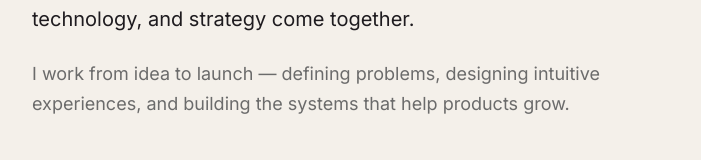
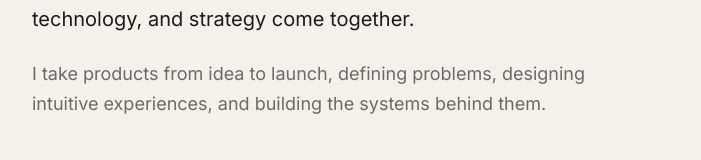
Before and after one commit to ma-boles/mbolesdev, a Next.js app: page / in a window 1280 px wide. Shown: the part 420-580 px from the top of the page, without its empty margins (56-757 px from the left). Built offline with nearby package versions, Linux system fonts and the light colour scheme.

Commit message:
git commit -m "Removed unused code and updated text"

```diff
--- a/src/app/components/Hero.js
+++ b/src/app/components/Hero.js
@@ -1,40 +1,3 @@
-// export default function Hero() {
-//   return (
-//     <section className="mx-auto flex min-h-screen max-w-6xl flex-col justify-center px-6 py-24">
-//       <p className="mb-6 text-sm uppercase tracking-[0.2em] text-[#8A7F8D]">
-//         Product Engineer
-//       </p>
-
-//       <h1 className="max-w-4xl font-serif text-6xl leading-tight text-[#1E1B1F] md:text-8xl">
-//         Building thoughtful,
-//         <br />
-//         user-centered products.
-//       </h1>
-
-//       <p className="mt-8 max-w-2xl text-lg leading-relaxed text-[#6B5B73]">
-//         I build products at the intersection of strategy, design, and
-//         engineering — turning ideas into meaningful experiences from concept
-//         to launch.
-//       </p>
-
-//       <div className="mt-10 flex gap-6 text-sm">
-//         <a
-//           href="#featured-work"
-//           className="text-[#6B5B73] transition hover:text-[#1E1B1F]"
-//         >
-//           View Work
-//         </a>
-
-//         <a
-//           href="#contact"
-//           className="text-[#6B5B73] transition hover:text-[#1E1B1F]"
-//         >
-//           Contact
-//         </a>
-//       </div>
-//     </section>
-//   );
-// }
 
 export default function Hero() {
   return (
@@ -53,8 +16,8 @@ export default function Hero() {
         </p>
 
         <p className="mt-6 max-w-xl text-lg leading-relaxed text-[#6B6B6B]">
-        I work from idea to launch — defining problems, designing intuitive
-        experiences, and building the systems that help products grow.
+        I take products from idea to launch, defining problems,
+        designing intuitive experiences, and building the systems behind them.
         </p>
 
 
```
